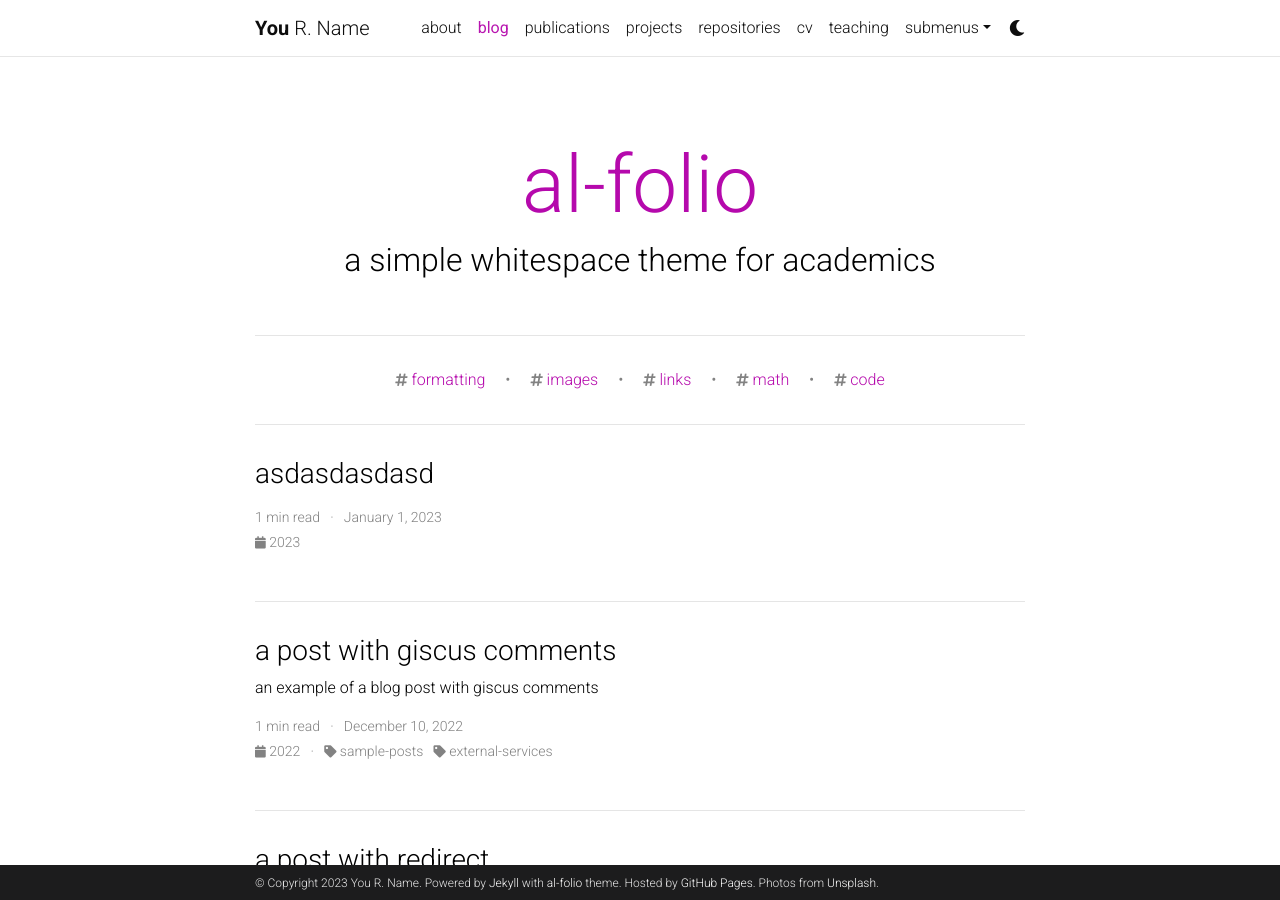
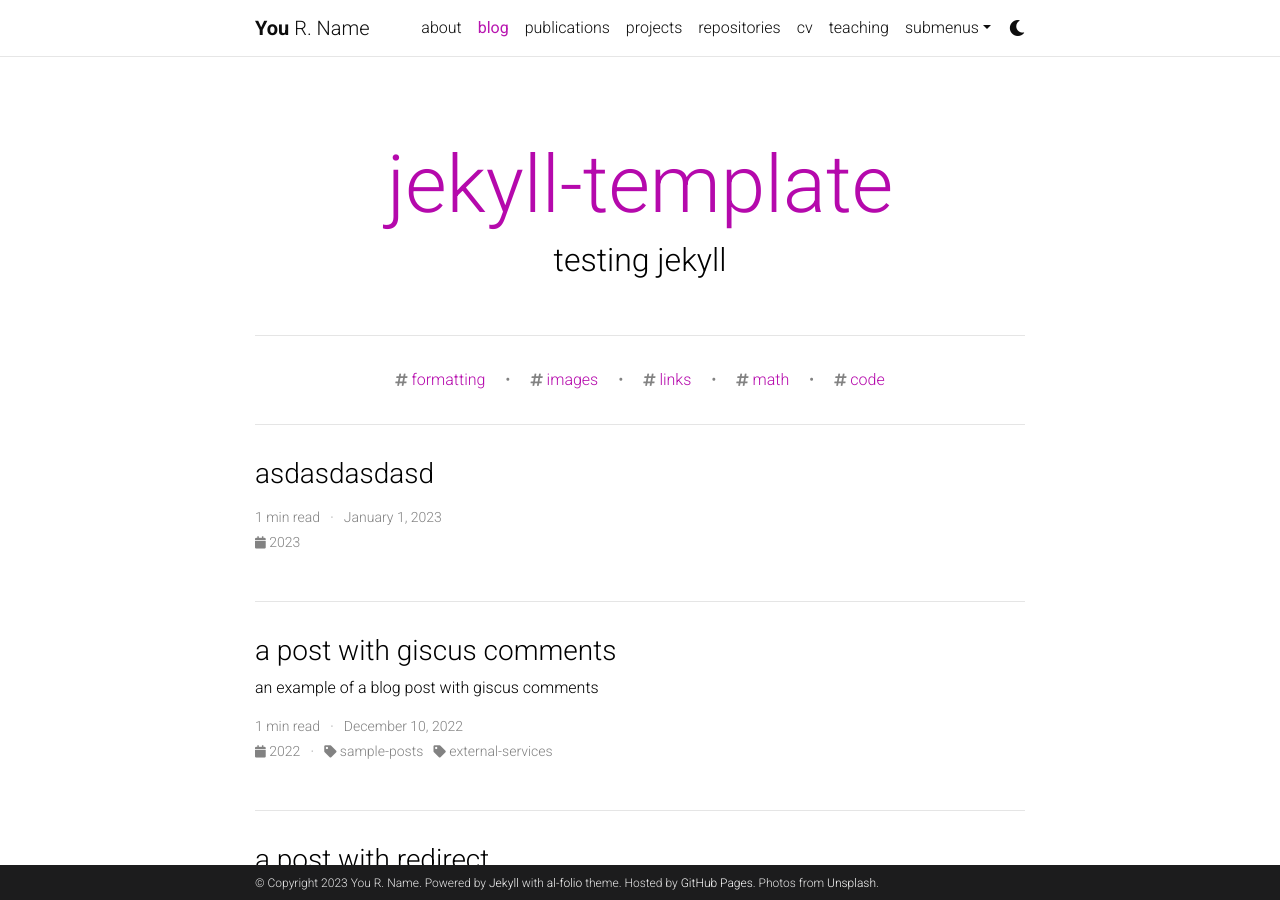
Before and after one commit to ctyamashita/jekyll-template, a Jekyll site: the page built from blog/index.html, in a window 1280 px wide and 900 px high. Built offline with Jekyll 4.4.1, drawn with Linux system fonts in a browser that asks for light colours; the list of posts is cut into pages by our own code; comment, search, counter and statistics services are not loaded; a style sheet for code colours, icons or effects is not loaded.

Commit message:
config.yml change

```diff
--- a/_config.yml
+++ b/_config.yml
@@ -18,8 +18,8 @@
 lang: en # the language of your site (for example: en, fr, cn, ru, etc.)
 icon: ⚛️  # the emoji used as the favicon (alternatively, provide image name in /assets/img/)
 
-url: https://alshedivat.github.io # the base hostname & protocol for your site
-baseurl: /al-folio # the subpath of your site, e.g. /blog/
+url: https://ctyamashita.github.io # the base hostname & protocol for your site
+baseurl: /jekyll-template # the subpath of your site, e.g. /blog/
 last_updated: false # set to true if you want to display last updated in the footer
 impressum_path:  # set to path to include impressum link in the footer, use the same path as permalink in a page, helps to conform with EU GDPR
 
@@ -115,9 +115,9 @@
 # Blog
 # -----------------------------------------------------------------------------
 
-blog_name: al-folio # blog_name will be displayed in your blog page
+blog_name: jekyll-template # blog_name will be displayed in your blog page
 blog_nav_title: blog # your blog must have a title for it to be displayed in the nav bar
-blog_description: a simple whitespace theme for academics
+blog_description: testing jekyll
 permalink: /blog/:year/:title/
 
 # Pagination
```
